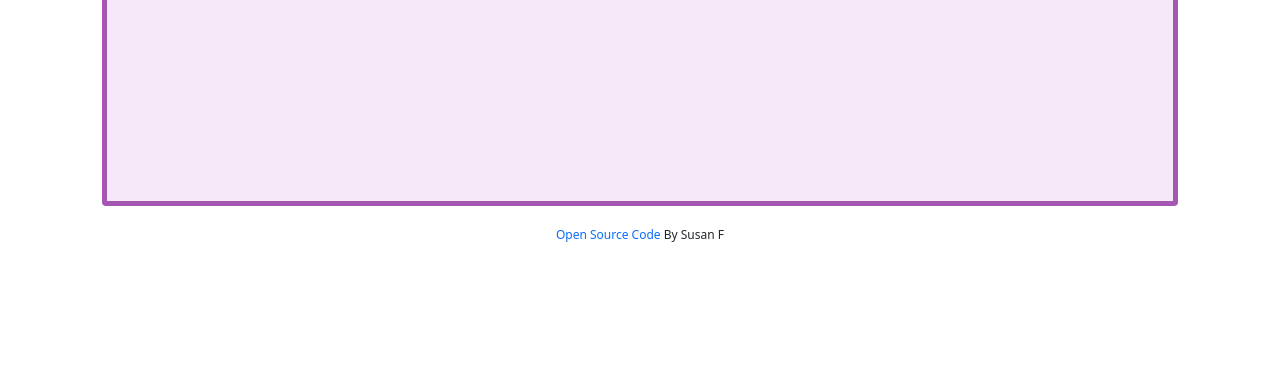
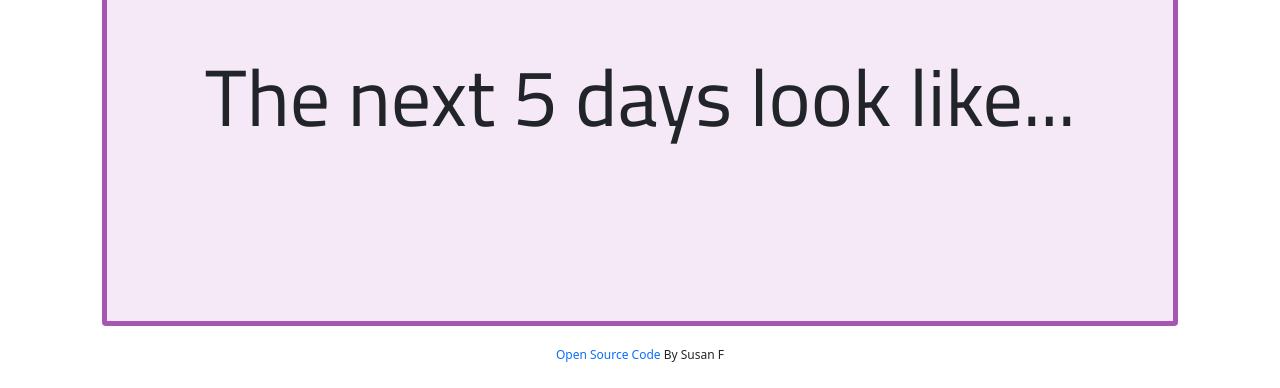
Before and after one commit to smfischer87/PlusFinalProject, a plain HTML site: page index.html in a window 1280 px wide. Shown: the part 506-894 px from the top of the page. Before the commit the page ends 800 px from the top, so only its background shows below. Drawn offline with nearby package versions, Linux system fonts and the light colour scheme.

Commit message:
finishing edits

```diff
--- a/index.html
+++ b/index.html
@@ -59,6 +59,10 @@
             </div>
 
             <div class="weather-forecast" id="forecast">
+              <div class="default">
+                The next 5 days look like...
+              </div>
+
             </div>
         </div>
       </div>
--- a/src/styles.css
+++ b/src/styles.css
@@ -68,6 +68,10 @@ footer {
   font-weight: 800;
 }
 
+.default {
+  font-size: 80px;
+}
+
 .weather-forecast {
   margin-top: 40px;
   text-align: center;
```
